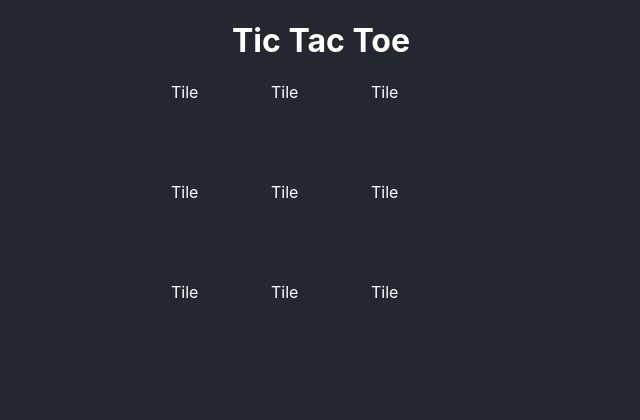
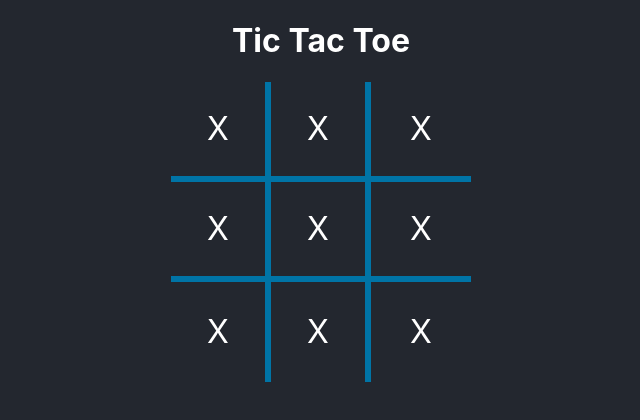
Before and after one commit to icyFatNinja/TicTacToe-ReactJS, a React (Create React App) app: page / in a window 1280 px wide. Shown: the top 420 px of the page, without its empty margins (319-959 px from the left). Built offline with nearby package versions, Linux system fonts and the light colour scheme.

Commit message:
add a few css classes

```diff
--- a/src/App.css
+++ b/src/App.css
@@ -18,10 +18,18 @@
   position: relative;
 }
 
-.title {
+.tile {
   color: currentColor;
   font-size: 2em;
   display: flex;
   justify-content: center;
   align-items: center;
 }
+
+.right-border {
+  border-right: 0.2em solid #0074a6;
+}
+
+.bottom-border {
+  border-bottom: 0.2em solid #0074a6;
+}
--- a/src/components/Board.jsx
+++ b/src/components/Board.jsx
@@ -4,14 +4,14 @@
 function Board() {
   return (
     <div className="board">
-      <Tile />
-      <Tile />
-      <Tile />
-      <Tile />
-      <Tile />
-      <Tile />
-      <Tile />
-      <Tile />
+      <Tile className="right-border bottom-border" />
+      <Tile className="right-border bottom-border" />
+      <Tile className="bottom-border" />
+      <Tile className="right-border bottom-border" />
+      <Tile className="right-border bottom-border" />
+      <Tile className="bottom-border" />
+      <Tile className="right-border" />
+      <Tile className="right-border" />
       <Tile />
       <Strike />
     </div>
--- a/src/components/TicTacToe.jsx
+++ b/src/components/TicTacToe.jsx
@@ -1,3 +1,4 @@
+import { useState } from "react";
 import Board from "./Board";
 
 function TicTacToe() {
--- a/src/components/Tile.jsx
+++ b/src/components/Tile.jsx
@@ -1,5 +1,5 @@
-function Tile() {
-  return <div className="tile">Tile</div>;
+function Tile({ className }) {
+  return <div className={`tile ${className}`}>X</div>;
 }
 
 export default Tile;
```
Lines whose indentation alone changed are shown as unchanged.
